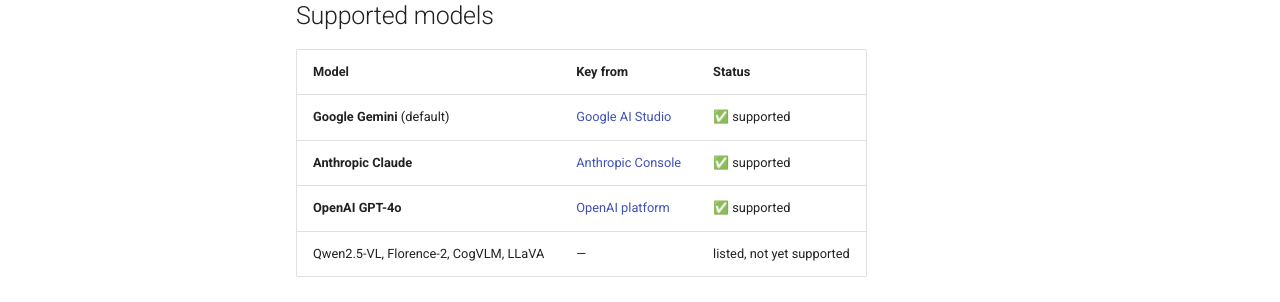
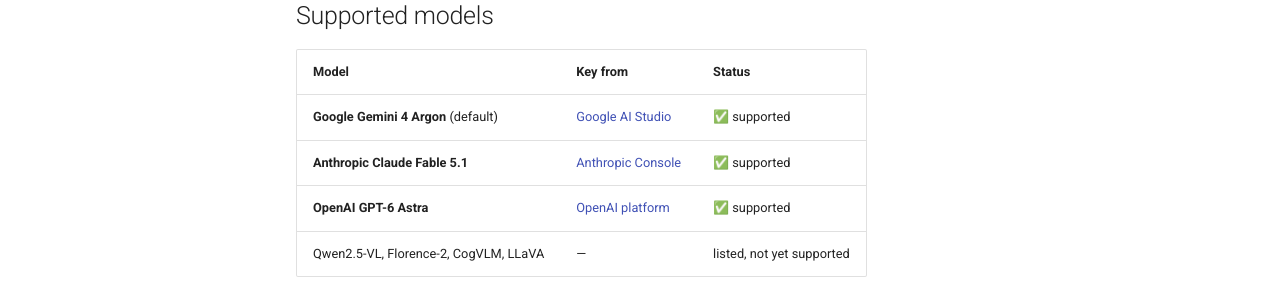
Before and after one commit to fwornle/sketcher, an MkDocs documentation site: the page built from docs/vision-models.md, in a window 1280 px wide. Shown: the part 352-654 px from the top of the page. Built offline with MkDocs 1.6.1 and Material for MkDocs 9.7.7, drawn with Linux system fonts in a browser that asks for light colours; comment, search, counter and statistics services are not loaded.

Commit message:
feat(app): use each provider's strongest public vision model
- Gemini: gemini-1.5-flash is shut down; use gemini-4-argon (GA) and skip
  thought parts when reading the answer
- Claude: claude-fable-5-1
- OpenAI: gpt-6-astra via chat completions; drop temperature and use
  max_completion_tokens (reasoning model)
- Picker labels name the models; internal keys (gpt4o, gpt4oApiKey) are
  kept so stored API keys and selections still work
- Docs, README, architecture diagram and screenshots updated

Co-Authored-By: Claude Opus 5.5 <noreply@anthropic.com>

```diff
--- a/docs/_tiers/vision-models.deep.md
+++ b/docs/_tiers/vision-models.deep.md
@@ -7,11 +7,12 @@ a third server.
 
 | Model in the list | API model | Notes |
 |---|---|---|
-| Google Gemini Pro Vision | `gemini-1.5-flash` | REST call; answers cached per image (see below) |
-| Anthropic Claude | `claude-opus-5-5` | Anthropic SDK, up to 16000 output tokens (thinking is always on and shares that budget) |
-| OpenAI GPT-4o | `gpt-4o` | OpenAI SDK, `temperature: 0.2`, up to 4096 output tokens |
+| Google Gemini 4 Argon | `gemini-4-argon` | REST call; thought parts are skipped, answers cached per image (see below) |
+| Anthropic Claude Fable 5.1 | `claude-fable-5-1` | Anthropic SDK, up to 16000 output tokens (thinking is always on and shares that budget) |
+| OpenAI GPT-6 Astra | `gpt-6-astra` | OpenAI SDK (chat completions), up to 16000 completion tokens including reasoning |
 
-The model IDs are set in `app/src/services/vlmService.ts`.
+Each is its provider's most capable publicly available model, and all three reason before
+answering, so expect an analysis to take tens of seconds. The model IDs are set in `app/src/services/vlmService.ts`.
 
 ## Get an API key
 
@@ -19,21 +20,21 @@ The model IDs are set in `app/src/services/vlmService.ts`.
 
 1. Open [Google AI Studio → API keys](https://aistudio.google.com/apikey) and sign in.
 2. **Create API key**, copy it.
-3. Paste it under **Settings → API Keys → Google Gemini Pro Vision API Key**.
+3. Paste it under **Settings → API Keys → Google Gemini 4 Argon API Key**.
 
 Gemini has a free tier, which makes it the cheapest way to try Sketcher.
 
-### Anthropic Claude
+### Anthropic Claude Fable 5.1
 
 1. Open the [Anthropic Console](https://console.anthropic.com/) → **API Keys**.
 2. Create a key, copy it.
-3. Paste it under **Anthropic Claude API Key**.
+3. Paste it under **Anthropic Claude Fable 5.1 API Key**.
 
-### OpenAI GPT-4o
+### OpenAI GPT-6 Astra
 
 1. Open [platform.openai.com/api-keys](https://platform.openai.com/api-keys).
 2. Create a secret key, copy it.
-3. Paste it under **OpenAI GPT-4o API Key**.
+3. Paste it under **OpenAI GPT-6 Astra API Key**.
 
 ## The answer format
 
@@ -65,7 +66,7 @@ report that check in `plausibility_check_notes`.
 
 Models sometimes wrap the JSON in Markdown fences or add `//` comments. The Gemini adapter
 strips both before parsing and falls back to the first `{…}` block if the text is still not
-valid JSON; the Claude and GPT-4o adapters take the outermost `{…}` block of the answer.
+valid JSON; the Claude and OpenAI adapters take the outermost `{…}` block of the answer.
 The parsed object is then [validated](analysis-pipeline.md#3-validate-and-parse). If it is
 malformed but still holds usable elements, those are kept and the rest is reported as a
 warning.
@@ -82,7 +83,7 @@ answers HTTP 5xx. Other errors end the attempt at once and are shown as:
 | HTTP 402 or a quota message | *Gemini API quota exceeded. Please check your usage or billing.* |
 | Network failure (offline, blocked) | *Failed to fetch* |
 
-**Claude and GPT-4o** show the error message of the provider's SDK as is (for example
+**Claude and OpenAI** show the error message of the provider's SDK as is (for example
 *401 invalid x-api-key*) and do not retry. Claude additionally reports *Claude declined to
 analyze this image.* when the model refuses, and *Claude response was cut off* when the
 answer hits the output limit.
@@ -90,7 +91,7 @@ answer hits the output limit.
 ## Caching (Gemini)
 
 Gemini answers are cached in memory, keyed by a SHA-256 hash of the image. The cache keeps
-the 50 most recently used images and lives until you reload the page. Claude and GPT-4o
+the 50 most recently used images and lives until you reload the page. Claude and OpenAI
 are called every time.
 
 ## Models listed but not supported
--- a/docs/vision-models.md
+++ b/docs/vision-models.md
@@ -8,9 +8,9 @@ Which models Sketcher can use, and where to get a key for each.
 
     | Model | Key from | Status |
     |---|---|---|
-    | **Google Gemini** (default) | [Google AI Studio](https://aistudio.google.com/apikey) | ✅ supported |
-    | **Anthropic Claude** | [Anthropic Console](https://console.anthropic.com/) | ✅ supported |
-    | **OpenAI GPT-4o** | [OpenAI platform](https://platform.openai.com/api-keys) | ✅ supported |
+    | **Google Gemini 4 Argon** (default) | [Google AI Studio](https://aistudio.google.com/apikey) | ✅ supported |
+    | **Anthropic Claude Fable 5.1** | [Anthropic Console](https://console.anthropic.com/) | ✅ supported |
+    | **OpenAI GPT-6 Astra** | [OpenAI platform](https://platform.openai.com/api-keys) | ✅ supported |
     | Qwen2.5-VL, Florence-2, CogVLM, LLaVA | — | listed, not yet supported |
 
     Paste the key under **Settings → API Keys**, pick the model in the **Vision model**
```
Also changed, not shown: README.md (+2 -2 lines), docs/_tiers/getting-started.deep.md (+1 -1 lines), docs/_tiers/troubleshooting.deep.md (+1 -1 lines), docs/index.md (+1 -1 lines), docs/images/sketcher-architecture.png, docs/images/ui-analyzing.png, docs/images/ui-dark-mode.png, docs/images/ui-home.png, docs/images/ui-settings-api-keys.png, docs/images/ui-settings-general.png, 3 other files.
